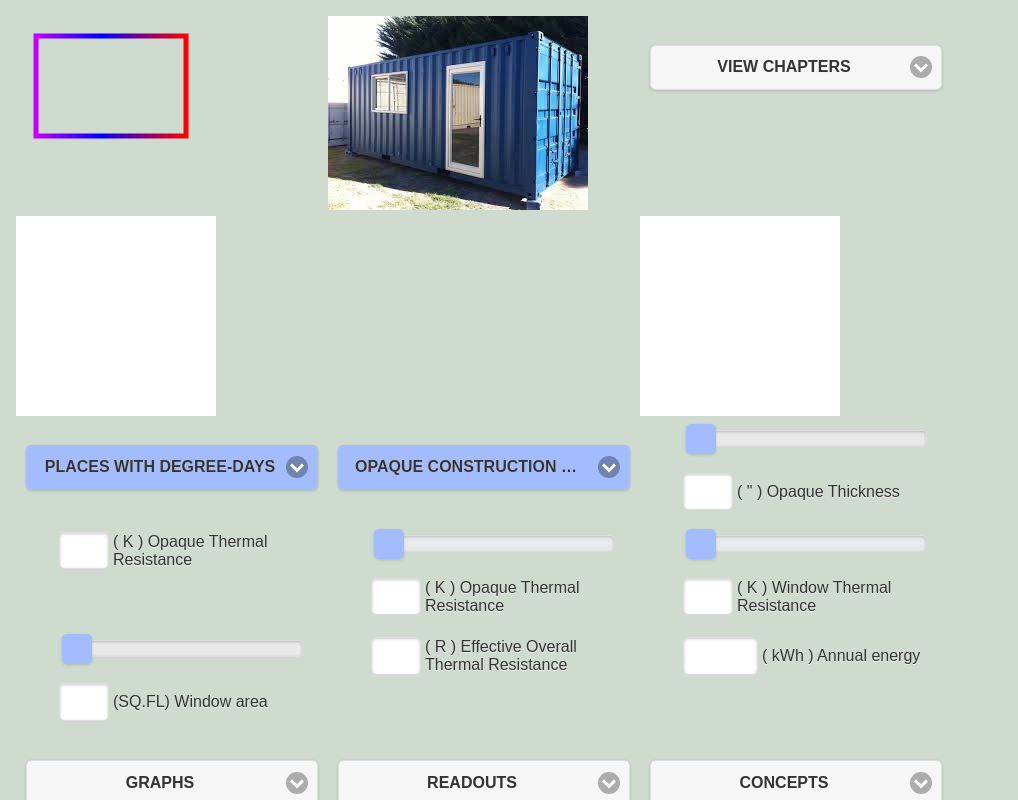
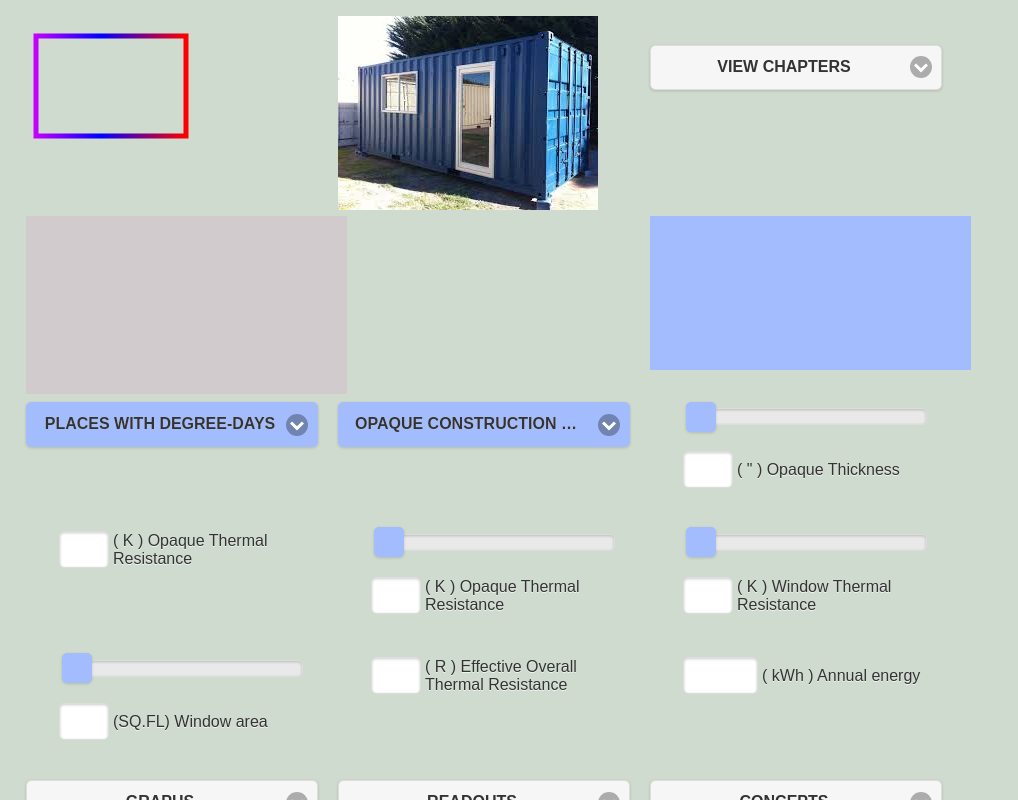
Before and after one commit to brand000/FloorPlanner, a plain HTML site: page index.html in a window 1280 px wide. Shown: the whole page, without its empty margins (0-1018 px from the left). Drawn offline with Linux system fonts and the light colour scheme.

Commit message:
Improved alignment, drawn canvas using JS, Implemented some requirements from P1 Requirements.pdf

```diff
--- a/css/themes/projectxs.css
+++ b/css/themes/projectxs.css
@@ -45,19 +45,13 @@ LINKED to index.html
   margin: 0 auto;
   padding: 0 10px;
 }
-
+/* Aligning the canvases and the ship crate img with the select elements */
+.canvas,
+.ship-crate {
+  margin-left: 10px;
+}
 /* user defined id's                 */
 #planSldOutDiv,
 #windowSldOutDiv {
   width: 50px;
 }
-
-/* remove if irrelavant */
-#plan {
-  background-color: white;
-  margin-right: 300px;
-}
-/* remove if irrelavant */
-#frontview {
-  background-color: white;
-}
--- a/index.html
+++ b/index.html
@@ -21,8 +21,8 @@
                             <canvas id="logo" width="200" height="200"></canvas>
                         </div>
                         <div class="ui-block-b ui-responsive">
-                            <div>
-                                    <img src="image/shipCrate.jpg">
+                            <div class="ship-crate">
+                                    <img src="image/shipCrate.jpg" width="260px" height="194px">
                             </div>
                         </div>
                         <div class="ui-block-c ui-responsive">
@@ -49,11 +49,15 @@
                     </div>
                     <div class="ui-grid-c ui-responsive">
                         <div class="ui-block-a ui-responsive">
-                            <canvas id="plan" width="200" height="200"></canvas>
+                            <div class="canvas">
+                                <canvas id="plan-view" width="321px" height="178px"></canvas>
+                            </div>
                         </div>
                         <div class="ui-block-b ui-responsive"></div>
                         <div class="ui-block-c ui-responsive">
-                            <canvas id="frontview" width="200" height="200"></canvas>
+                            <div class="canvas">
+                                <canvas id="elevation-view" width="321px" height="154px"></canvas>
+                            </div>
                         </div>
                         <div class="ui-block-d ui-responsive"></div>
                     </div>
@@ -63,7 +67,6 @@
 
                         <div class="ui-block-a ui-responsive">
                             <div class="drop-down-container">
-                                <br>
                                 <select id="2namethis" onchange="Select()" data-theme="c">
                                     <option value="0">PLACES WITH DEGREE-DAYS</option>
                                     <option value="1">NV Alert - 13030</option>
@@ -90,7 +93,6 @@
                         </div>
                         <div class="ui-block-b ui-responsive">
                             <div class="drop-down-container">
-                                <br>
                                 <select id="3namethis" onchange="Select()" data-theme="c">
                                     <option value="0">OPAQUE CONSTRUCTION WITH R or R/INCH</option>
                                     <option value="1">Bare Container (R1)</option>
@@ -123,7 +125,7 @@
                         </div>
                         <div class="ui-block-d ui-responsive"></div>
                     </div>
-
+                    <br>
                     <div class="ui-grid-c ui-responsive">
                         <div class="ui-block-a ui-responsive">
                             <div class="text-input-container">
@@ -144,7 +146,7 @@
                         <!-- Slider for Opaque Thermal Resistance -->
                         <div class="ui-block-b ui-responsive">
                             <div class="slider-container">
-                                <input id="windowSld" type="range" value="0" min="0" max="48" ui-slider-input="false" data-highlight="true" data-theme="c" data-track-theme="c">
+                                <input id="windowSld" type="range" value="1" min="1" max="14" ui-slider-input="false" data-highlight="true" data-theme="c" data-track-theme="c">
                             </div>
                             <div class="text-input-container">
                                 <table>
@@ -184,6 +186,7 @@
                         </div>
                         <div class="ui-block-d ui-responsive"></div>
                     </div>
+                    <br>
                     <!-- Slider for Window Area -->
                     <div class="ui-grid-c ui-responsive">
                         <div class="ui-block-a ui-responsive">
@@ -248,8 +251,8 @@
                             <br>
                                 <select id="4namethis" onchange="Select()" data-theme="a">
                                     <option value="0">GRAPHS</option>
-                                    <option value="1">Graph 1</option>
-                                    <option value="2">Graph 2</option>
+                                    <option value="1" disabled>Graph 1</option>
+                                    <option value="2" disabled>Graph 2</option>
                                 </select>
                             </div>
                         </div>
@@ -258,8 +261,8 @@
                                 <br>
                                 <select id="5amethis" onchange="Select()" data-theme="a">
                                     <option value="0">READOUTS</option>
-                                    <option value="1">Net to Gross Floor Area</option>
-                                    <option value="2">Energy Bill Per Net Floor Area</option>
+                                    <option value="1" disabled>Net to Gross Floor Area</option>
+                                    <option value="2" disabled>Energy Bill Per Net Floor Area</option>
                                 </select>
                             </div>
                         </div>
--- a/scripts/projectXS.js
+++ b/scripts/projectXS.js
@@ -4,6 +4,14 @@
 function setup(){
     var c = document.getElementById("logo");
     var ctx = c.getContext("2d");
+    const planViewObj = document.getElementById("plan-view");
+    const elevationViewObj = document.getElementById("elevation-view");
+
+    const planViewCon = planViewObj.getContext("2d");
+    const elevationViewCon = elevationViewObj.getContext("2d");
+
+    fillCanvas(planViewObj, planViewCon, "#D2CBCD");
+    fillCanvas(elevationViewObj, elevationViewCon, "#A3BCFD");
 
     var gradient = ctx.createLinearGradient(0, 0, 170, 0);
     gradient.addColorStop("0", "magenta");
@@ -16,10 +24,9 @@ function setup(){
     ctx.strokeRect(20, 20, 150, 100);
 }
 
-// function doBoxes(Obj, context){
-//    context.clearRect(0, 0, obj.width, obj.height);
-//    context.beginPath();
-//   context.rect(0, 0, 600, 400);
-//   context.stroke();
-
-// }
+function fillCanvas(obj, context, color){
+    context.clearRect(0, 0, obj.width, obj.height);
+    context.beginPath();
+    context.fillStyle = color;
+    context.fillRect(0, 0, obj.width, obj.height);
+}
```
